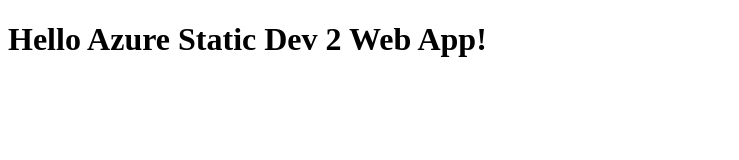
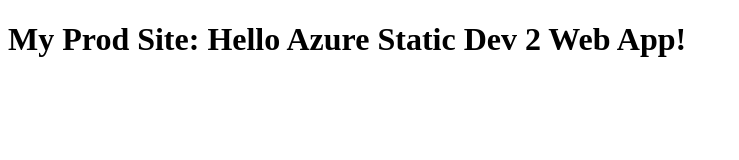
Before and after one commit to Khawarcloxxs/Prod, a plain HTML site: page index.html in a window 1280 px wide. Shown: the whole page, without its empty margins (0-739 px from the left). Drawn offline with Linux system fonts and the light colour scheme.

Commit message:
Update index.html
2

```diff
--- a/index.html
+++ b/index.html
@@ -2,9 +2,9 @@
 <!DOCTYPE html>
 <html>
 <head>
-  <title>My Dev Site</title>
+  <title>My Prod Site</title>
 </head>
 <body>
-  <h1>Hello Azure Static Dev 2 Web App!</h1>
+  <h1>My Prod Site: Hello Azure Static Dev 2 Web App!</h1>
 </body>
 </html>
```
